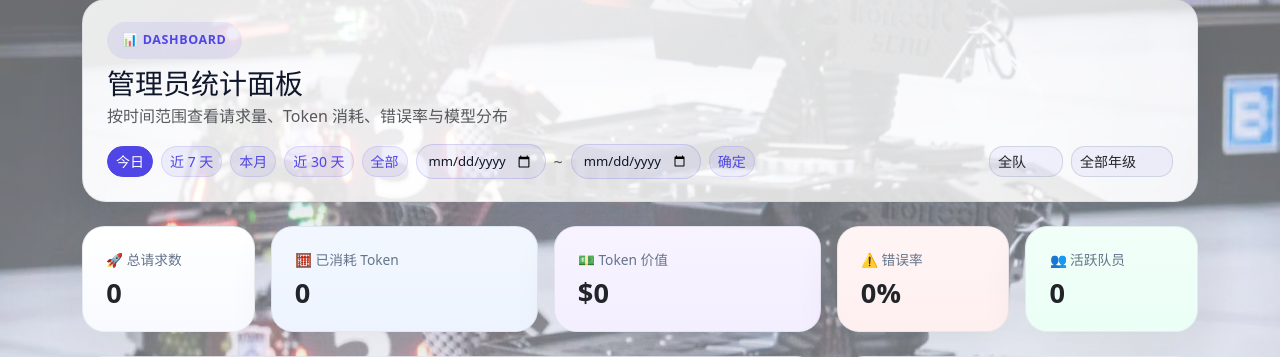
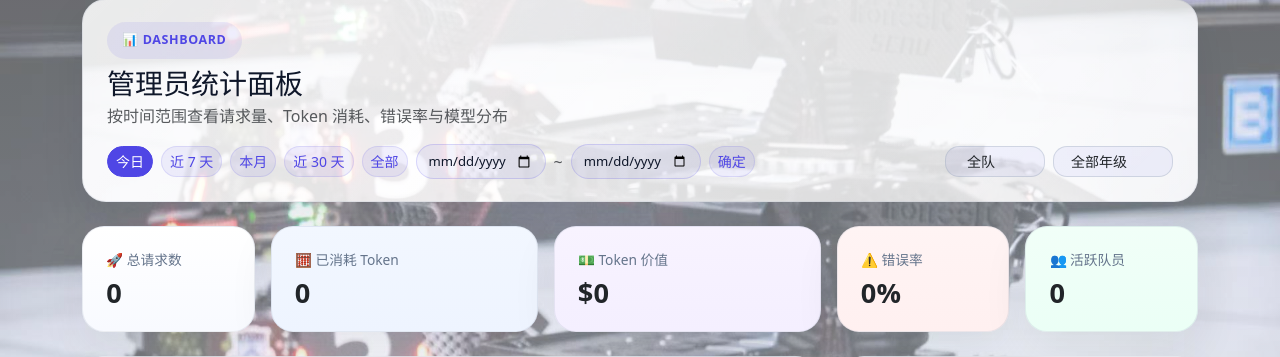
Before and after one commit to hpylsy/LLM-Multiplexer, a Django app: page /dashboard/admin/ in a window 1280 px wide. Shown: the part 118-475 px from the top of the page. Run offline with Django 4.2, Linux system fonts and the light colour scheme; the visitor is signed in with stand-in values (Sample User, id 1); data comes from the database, SQL or seed files in the repository; data that the repository does not hold is empty.

Commit message:
ui: wider group/grade selects with centered text

```diff
--- a/templates/dashboard/partials/dashboard_content.html
+++ b/templates/dashboard/partials/dashboard_content.html
@@ -18,13 +18,13 @@
             <button class="btn btn-sm btn-soft" onclick="applyCustomRange()">确定</button>
         </div>
         <div class="d-flex align-items-center gap-2">
-            <select class="form-select form-select-sm" style="width:auto;min-width:70px;border-radius:999px;background:rgba(79,70,229,0.06);border-color:rgba(79,70,229,0.15);" onchange="document.body.classList.add('dashboard-navigating'); location.href='?range={{ range_name }}&group=' + this.value + '&grade={{ grade_name|default:'all' }}' + getCustomParams()">
+            <select class="form-select form-select-sm" style="width:100px;border-radius:999px;background:rgba(79,70,229,0.06);border-color:rgba(79,70,229,0.15);text-align:center;" onchange="document.body.classList.add('dashboard-navigating'); location.href='?range={{ range_name }}&group=' + this.value + '&grade={{ grade_name|default:'all' }}' + getCustomParams()">
                 <option value="all" {% if group_name == 'all' %}selected{% endif %}>全队</option>
                 {% for option in group_options %}
                     <option value="{{ option }}" {% if option == group_name %}selected{% endif %}>{{ option }}</option>
                 {% endfor %}
             </select>
-            <select class="form-select form-select-sm" style="width:auto;min-width:90px;border-radius:999px;background:rgba(79,70,229,0.06);border-color:rgba(79,70,229,0.15);" onchange="document.body.classList.add('dashboard-navigating'); location.href='?range={{ range_name }}&group={{ group_name }}&grade=' + this.value + getCustomParams()">
+            <select class="form-select form-select-sm" style="width:120px;border-radius:999px;background:rgba(79,70,229,0.06);border-color:rgba(79,70,229,0.15);text-align:center;" onchange="document.body.classList.add('dashboard-navigating'); location.href='?range={{ range_name }}&group={{ group_name }}&grade=' + this.value + getCustomParams()">
                 <option value="all" {% if grade_name == 'all' %}selected{% endif %}>全部年级</option>
                 {% for option in grade_options %}
                     <option value="{{ option }}" {% if option == grade_name %}selected{% endif %}>{{ option }}级</option>
```
